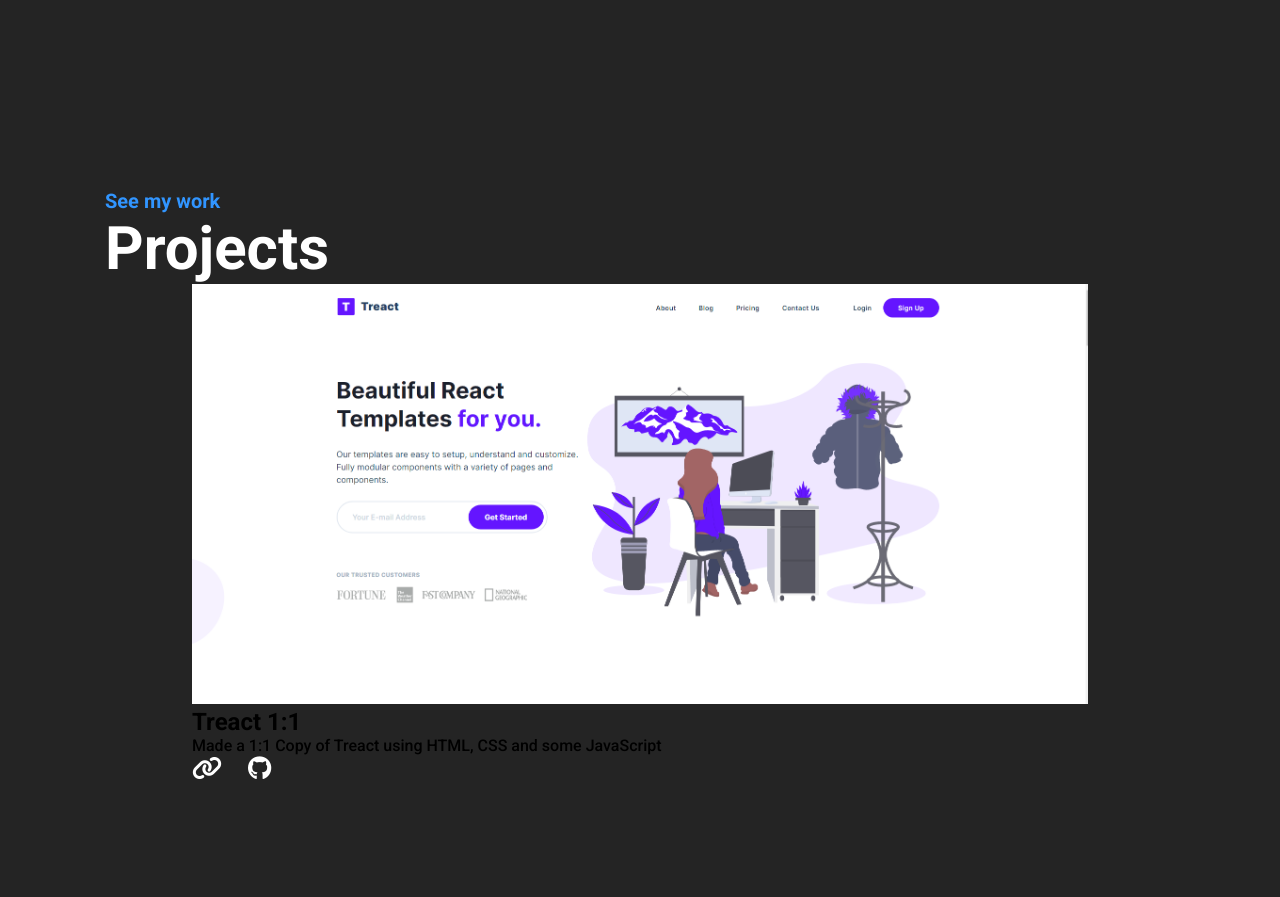
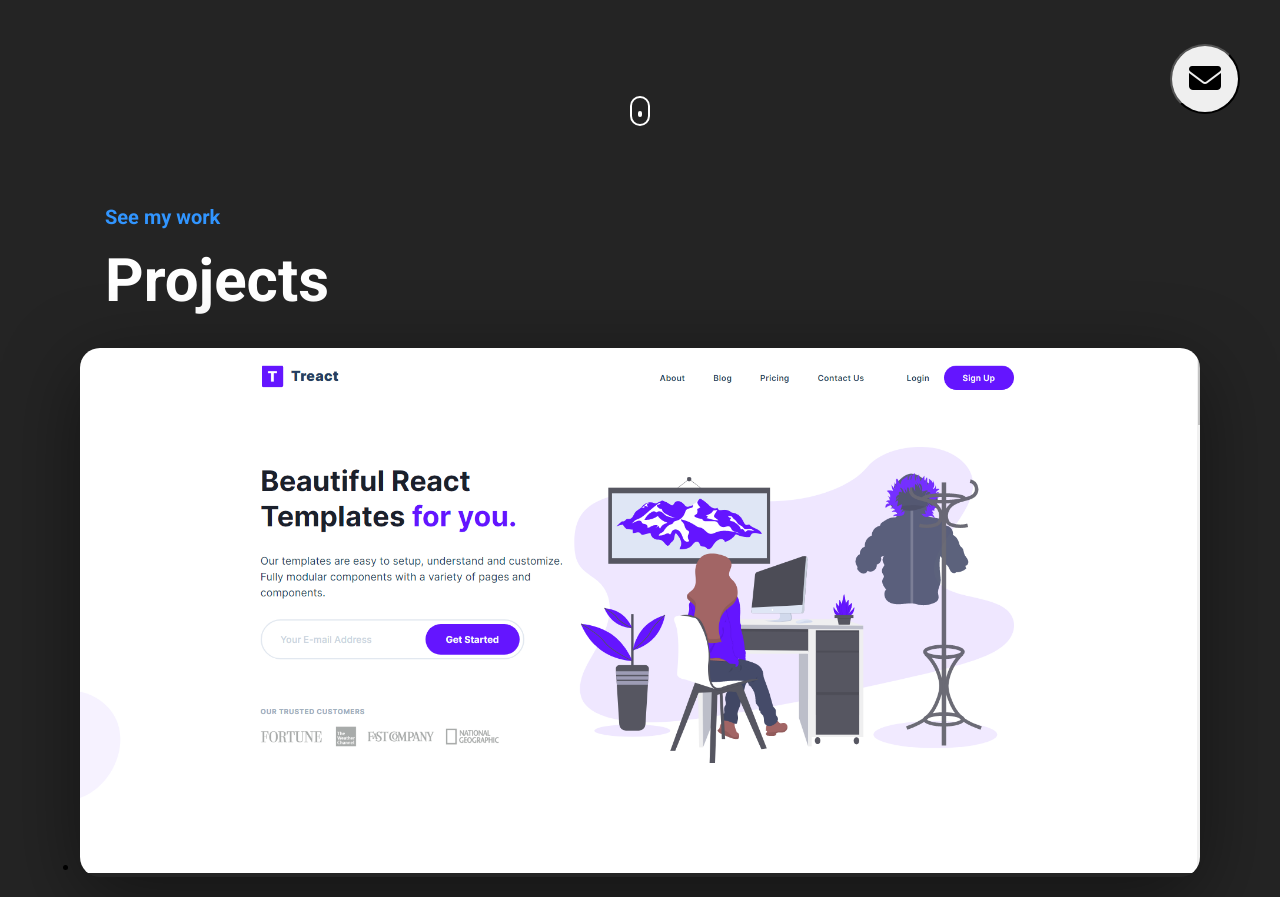
Before and after one commit to malystrynx/Portfolio, a plain HTML site: page index.html in a window 1280 px wide. Shown: the part 654-1551 px from the top of the page. Before the commit the page ends 1457 px from the top, so only its background shows below. Drawn offline with Linux system fonts and the light colour scheme.

Commit message:
edited my work

```diff
--- a/index.html
+++ b/index.html
@@ -23,7 +23,7 @@
         </div>
             <ul>
                 <li><a href="#">About</a></li>
-                <li><a href="#">Project</a></li>
+                <li><a href="#">Projects</a></li>
                 <li><a href="#">Contact</a></li>
                 <li><a href="#"><i class="fa-solid fa-circle-half-stroke"></i></a></li>
 
@@ -50,26 +50,48 @@
     </div>
 </div>
     </header>
+    <!-- Mail -->
+    <button class="mail__btn click">
+        <i class="fa-solid fa-envelope"></i>
+    </button>
+    <a href="#projects" class="scroll">
+        <div class="scroll__icon click"></div>
+    </a>
     <!-- FOR JS TO MAKE EFFECTS AND IMAGE AND STARS -->
     <section id="projects">
         <div class="container">
-        <div class="project__desc">
+        <div class="row">
             <h1 class="blue project__title">See my work</h1>
             <h2 class="white project__size">Projects</h2>
         </div>
-        <div class="projects">
-            <div class="treact">
-                <img class="treact__image" src="./Pictures/treact.PNG" alt="">
-                <h1>Treact 1:1 </h1>
-                <p>Made a 1:1 Copy of Treact using HTML, CSS and some JavaScript</p>
-                <a href="" class="social__link click">
-                    <i class="fa-solid fa-link"></i>
-                </a>
-                <a href="" class="social__link click">
-                    <i class="fa-brands fa-github"></i>
-                </a>
-            </div>
-        </div>
+        <ul class="project__list">
+            <li class="project">
+                <div class="project__wrapper">
+                    <img src="./Pictures/treact.PNG" class="project__img" alt="">
+                    <div class="project__wrapper--bg"></div>
+                    <div class="project__description">
+                    <h3 class="project__description--title">
+                        Treact
+                    </h3>
+                    <h4 class="project__description--sub-title">
+                        HTML, CSS, JavaScript
+                    </h4>
+                    <p class="project__description--para">
+                        Created my first project, which is a 1:1 replica of the website Treact.
+                    </p>
+                    <div class="project__description--links">
+                        <a href="#" class="project__description--link">
+                            <i class="fa-brands fa-github"></i>
+                        </a>
+                        <a href="#" class="project__description--link">
+                            <i class="fas fa-link"></i>
+                        </a>
+                    </div>
+                    </div>
+                </div>
+            </li>
+
+        </ul>
     </div>
     </section>
 </body>
--- a/styles.css
+++ b/styles.css
@@ -3,7 +3,7 @@
   margin: 0;
   box-sizing: border-box;
   font-family: "Roboto", sans-serif;
-  background-color: #242424;
+
   /* outline: 1px solid; */
 }
 
@@ -17,18 +17,59 @@
   padding: 20px;
   padding-left: 80px;
   padding-right: 80px;
+  background-color: #242424;
 }
 
 /* LOGOS */
-.click {
-  transition: all 300ms ease;
+/* SCROLL */
+.scroll{
+  position: absolute;
+  bottom: 20px;
+left: 50%;
+transform: translateX(-50%);
 }
 
-.click:hover{
-  transform: scale(1.1);
+.scroll__icon{
+  width: 20px;
+  height: 30px;
+  border: 2px solid white;
+  border-radius: 24px;
+  display: flex;
+  align-items: center;
+  justify-content: center;
+
 }
-.click:active{
-  transform: scale(0.8);
+
+.scroll__icon::after{
+  content:"";
+  width: 4px;
+  height: 6px;
+  background-color: white;
+  border-radius: 2px;
+  animation: scroll 1000ms infinite alternate-reverse;
+}
+
+@keyframes scroll{
+  0%{
+    transform: translateY(3px);
+  }
+  100%{
+    transform: translateY(-3px);
+  }
+}
+/* MAIL */
+button{
+  cursor: pointer;
+}
+.mail__btn{
+  width: 70px;
+  height: 70px;
+  font-size: 32px;
+  border-radius: 50%;
+position: absolute;
+bottom: 32px;
+right: 40px;
+
 }
 
 /* LINKS */
@@ -93,6 +134,7 @@ Logo
   font-size: 18px;
   line-height: 1.6;
   padding-bottom: 16px;
+  padding-top:16px;
 }
 
 .social__link{
@@ -101,24 +143,89 @@ Logo
 }
 
 /* Projects */
-.project__desc{
+.row{
   padding-left: 25px;
 }
 .project__title{
   font-size: 20px;
-
+  padding-bottom: 16px;
 }
 .project__size{
   font-size: 60px;
+  padding-bottom: 32px;
 }
-.projects{
+.project__list{
 display: flex;
 justify-content: center;
 }
-.treact{
-  max-width: 80%;
+.project__img{
+  width: 100%;
 }
 
-.treact__image{
+.project__wrapper{
+  position:relative;
+  border-radius: 20px;
+  box-shadow: 0 20px 80px 0 rgb(0, 0, 0, 0.45);
+  overflow: hidden;
+}
+
+.project__wrapper:hover .project__description{
+  opacity: 1;
+  transform: translateY(-50%)
+
+}
+.project__wrapper:hover .project__img{
+  transform: scale(1.07);
+  filter: blur(5px);
+}
+
+.project__warpper:hover .project__wrapper--bg{
+  opacity: 0.7;
+}
+
+.project__description{
+  position: absolute;
+  top: 50%;
+  left: 90px;
+  transform: translateY(100%);
+  color: white;
+  max-width: 550px;
+  opacity: 0;
+  transition: opacity 300ms, transform 450ms ease;
+
+}
+
+.project__description--sub-title{
+  margin-top: 8px;
+}
+
+.project__wrapper--bg{
+  position: absolute;
+  top: 0;
+  left: 0;
   width: 100%;
+  height: 100%;
+  background-color: #1c1d25;
+  opacity: 0;
 }
+
+.project__wrapper:hover .project__wrapper--bg{
+  opacity: 0.7;
+}
+
+.project__description--title{
+font-size: 40px;
+margin: 16px 0;
+}
+
+.project__description--link{
+  color: white;
+  font-size: 20px;
+  margin-right: 16px;
+}
+
+.project__description--para{
+  margin: 16px 0;
+
+
+}
```
